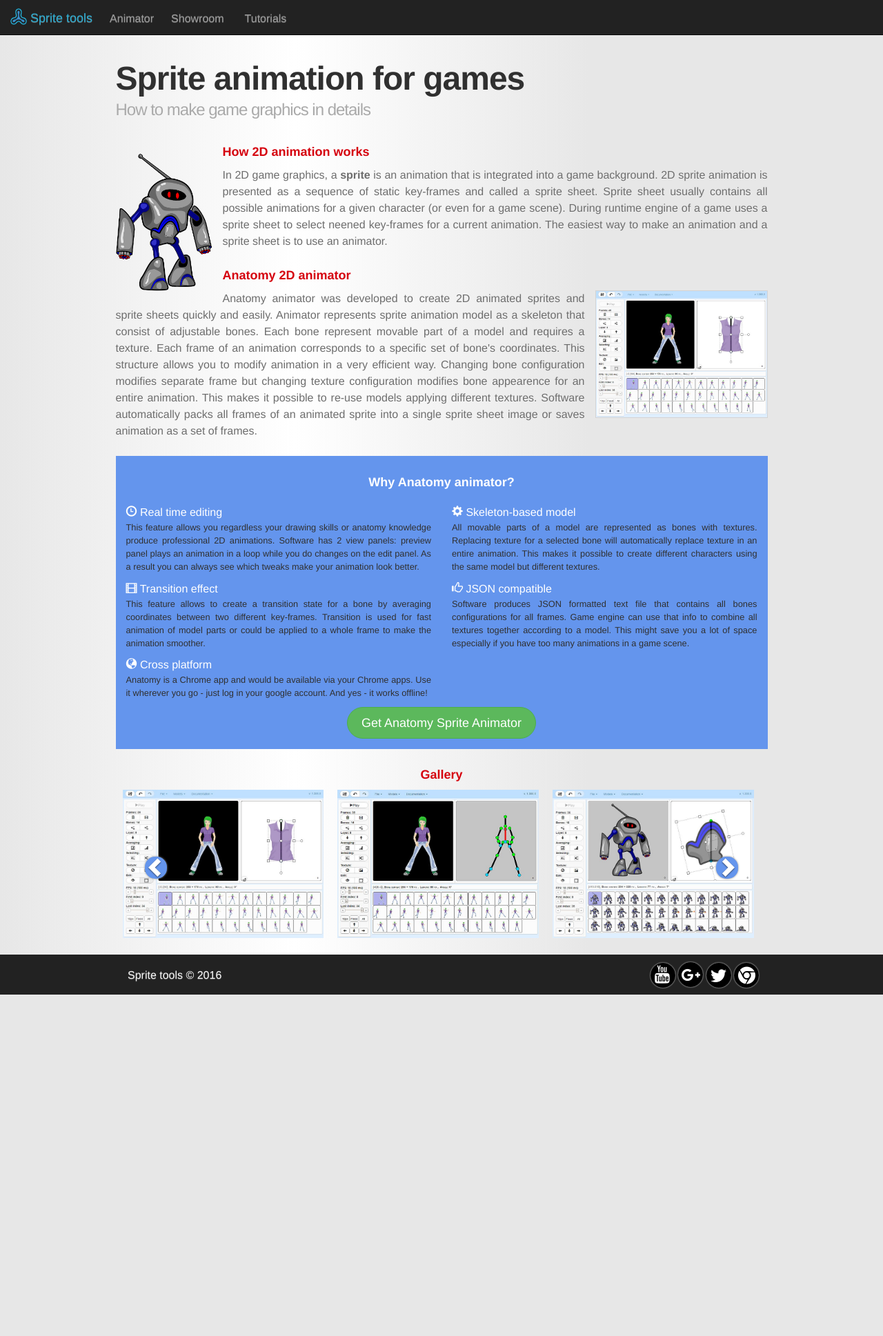
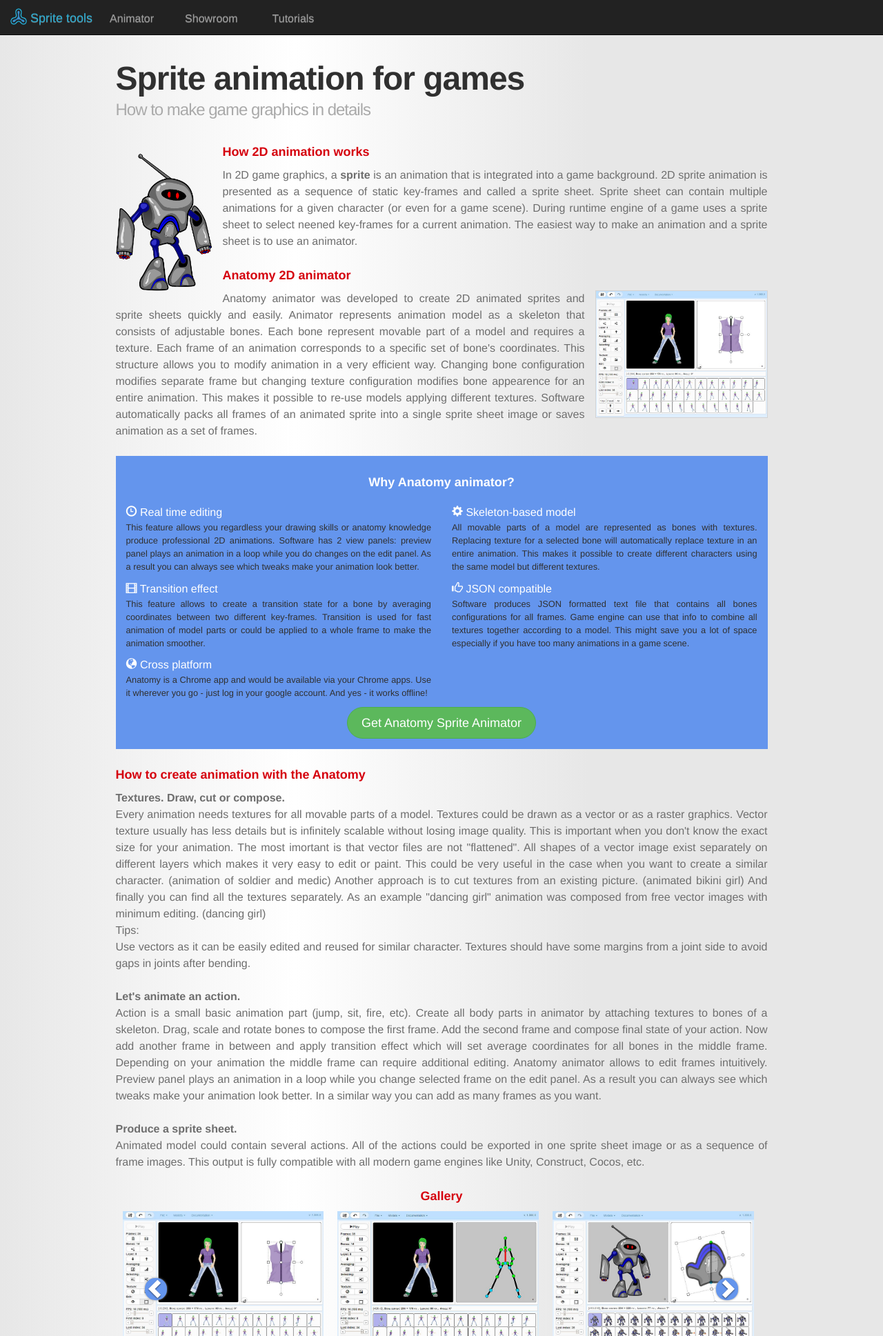
Before and after one commit to Qvatra/Githubpages, a PHP site: page / in a window 1280 px wide. Shown: the top 1937 px of the page at 69% size. Before the commit the page ends 1442 px from the top, so only its background shows below. Run offline with PHP 8.4, Linux system fonts and the light colour scheme; some web fonts are replaced.

Commit message:
index content

```diff
--- a/css/custom.css
+++ b/css/custom.css
@@ -75,6 +75,12 @@
 a:hover {
   color: #c5000c;
   text-decoration: none; /*issue for socials*/
+}
+
+ul li {
+  list-style-position: inside;
+  list-style: disc;
+  margin-left: 20px;
 }
 
 /*Social*/
--- a/css/stylesheet.css
+++ b/css/stylesheet.css
@@ -226,12 +226,6 @@
   border-left: 10px solid #e9e9e9;
 }
 
-ul li {
-  list-style-position: inside;
-  list-style: disc;
-  padding-left: 20px;
-}
-
 ol li {
   list-style-position: inside;
   list-style: decimal;
--- a/index.html
+++ b/index.html
@@ -62,7 +62,7 @@
                 <h5>
                     In 2D game graphics, a <strong>sprite</strong> is an animation that is integrated into a game background.
                     2D sprite animation is presented as a sequence of static key-frames and called a sprite sheet.
-                    Sprite sheet usually contains all possible animations for a given character (or even for a game scene).
+                    Sprite sheet can contain multiple animations for a given character (or even for a game scene).
                     During runtime engine of a game uses a sprite sheet to select neened key-frames for a current animation.
                     The easiest way to make an animation and a sprite sheet is to use an animator.
                 </h5>
@@ -72,7 +72,7 @@
                 <img id="anatomy1" class="anatomy1" src="images/girl760.jpg" alt="image of Anatomy animator" title="Anatomy sprite animator software">
                 <h5>
                     Anatomy animator was developed to create 2D animated sprites and sprite sheets quickly and easily.
-                    Animator represents sprite animation model as a skeleton that consist of adjustable bones.
+                    Animator represents animation model as a skeleton that consists of adjustable bones.
                     Each bone represent movable part of a model and requires a texture.
                     Each frame of an animation corresponds to a specific set of bone's coordinates.
                     This structure allows you to modify animation in a very efficient way.
@@ -135,6 +135,50 @@
                         target="_blank" title="Anatomy Sprite Animator in Chrome web store">Get Anatomy Sprite Animator</a>
                     </div>
                 </div>
+                <br />
+
+                <h3>How to create animation with the Anatomy</h3>
+                <h4>Textures. Draw, cut or compose.</h4>
+                <h5>
+                    Every animation needs textures for all movable parts of a model.
+                    Textures could be drawn as a vector or as a raster graphics.
+                    Vector texture usually has less details but is infinitely scalable without losing image quality.
+                    This is important when you don't know the exact size for your animation.
+                    The most imortant is that vector files are not "flattened".
+                    All shapes of a vector image exist separately on different layers which makes it very easy to edit or paint.
+                    This could be very useful in the case when you want to create a similar character. (animation of soldier and medic)
+
+                    Another approach is to cut textures from an existing picture. (animated bikini girl)
+
+                    And finally you can find all the textures separately.
+                    As an example "dancing girl" animation was composed from free vector images with minimum editing. (dancing girl)
+                </h5>
+                <h5>
+                    Tips:<br />
+                    Use vectors as it can be easily edited and reused for similar character.
+                    Textures should have some margins from a joint side to avoid gaps in joints after bending.
+                </h5>
+                <br />
+                <h4>Let's animate an action.</h4>
+                <h5>
+                    Action is a small basic animation part (jump, sit, fire, etc).
+                    Create all body parts in animator by attaching textures to bones of a skeleton.
+                    Drag, scale and rotate bones to compose the first frame.
+                    Add the second frame and compose final state of your action.
+                    Now add another frame in between and apply transition effect which will set average coordinates for all bones in the middle frame.
+                    Depending on your animation the middle frame can require additional editing.
+                    Anatomy animator allows to edit frames intuitively.
+                    Preview panel plays an animation in a loop while you change selected frame on the edit panel.
+                    As a result you can always see which tweaks make your animation look better.
+                    In a similar way you can add as many frames as you want.
+                </h5>
+                <br />
+                <h4>Produce a sprite sheet.</h4>
+                <h5>
+                    Animated model could contain several actions.
+                    All of the actions could be exported in one sprite sheet image or as a sequence of frame images.
+                    This output is fully compatible with all modern game engines like Unity, Construct, Cocos, etc.
+                </h5>
                 <br />
 
                 <h3 class="text-center">Gallery</h3>
```
